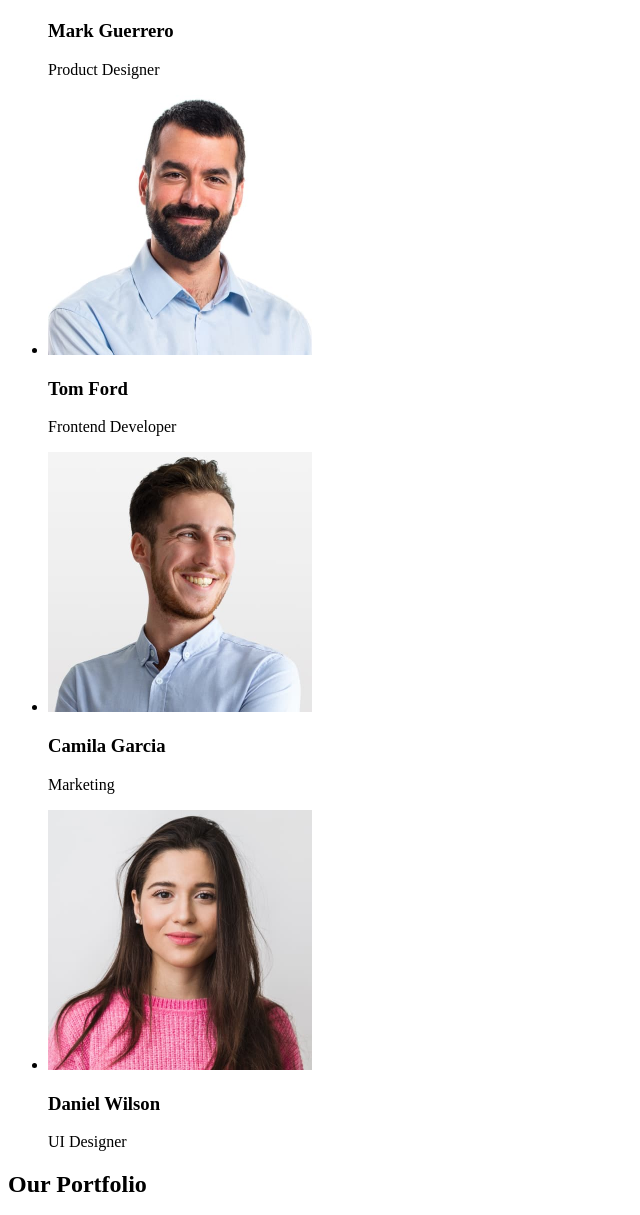
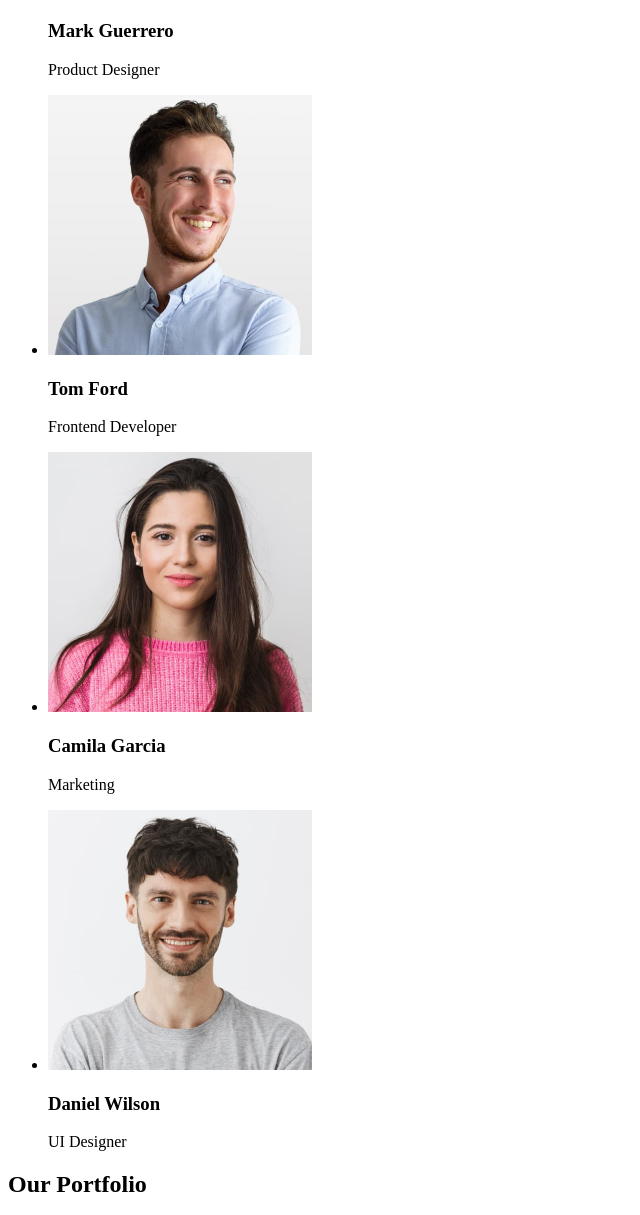
Before and after one commit to addd1ct/goit-markup-hw-01, a plain HTML site: page index.html in a window 1280 px wide. Shown: the part 923-2138 px from the top of the page, without its empty margins (0-640 px from the left). Drawn offline with Linux system fonts and the light colour scheme.

Commit message:
Update index.html

```diff
--- a/index.html
+++ b/index.html
@@ -79,17 +79,17 @@
                 <p>Product Designer</p>
             </li>
             <li>
-                <img src="./images/img1.jpg" width="264" height="260" alt="Tom Ford" />
+                <img src="./images/img2.jpg" width="264" height="260" alt="Tom Ford" />
                 <h3>Tom Ford</h3>
                 <p>Frontend Developer</p>
             </li>
             <li>
-                <img src="./images/img2.jpg" width="264" height="260" alt="Camila Garcia" />
+                <img src="./images/img3.jpg" width="264" height="260" alt="Camila Garcia" />
                 <h3>Camila Garcia</h3>
                 <p>Marketing</p>
             </li>
             <li>
-                <img src="./images/img3.jpg" width="264" height="260" alt="Daniel Wilson" />
+                <img src="./images/img4.jpg" width="264" height="260" alt="Daniel Wilson" />
                 <h3>Daniel Wilson</h3>
                 <p>UI Designer</p>
             </li>
```
